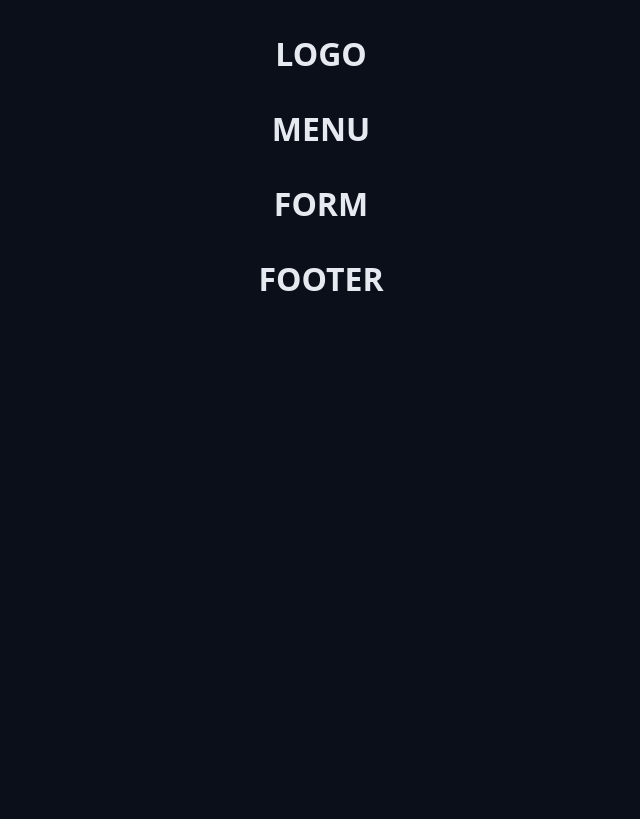
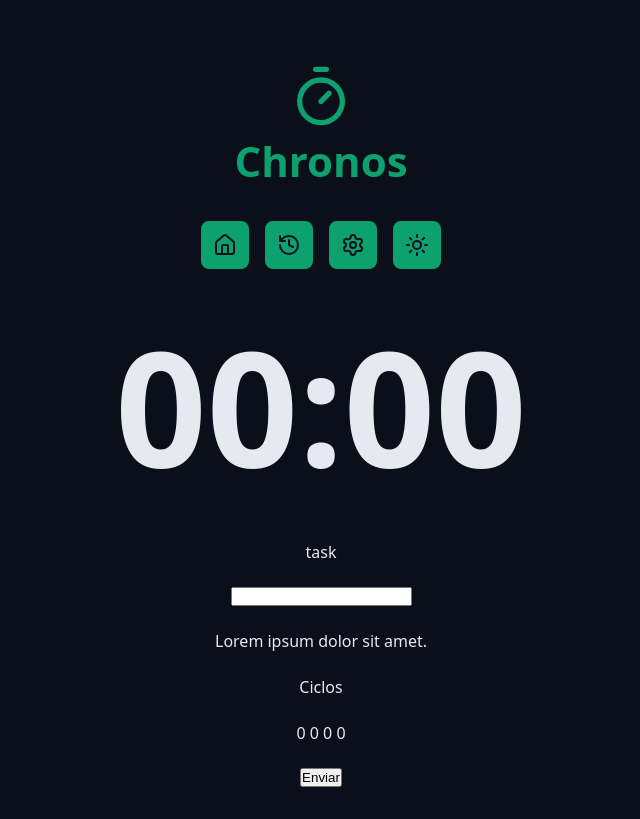
Before and after one commit to Lucas-S-De-Souza/chronos-pomodoro, a React app: page / in a window 1280 px wide. Shown: the whole page, without its empty margins (319-959 px from the left). Built offline with nearby package versions, Linux system fonts and the light colour scheme; the HTML template or start-up script is replaced by a standard one.

Commit message:
Atribuindo alguns componentes

```diff
--- a/src/App.tsx
+++ b/src/App.tsx
@@ -3,7 +3,10 @@
 
 
 import { Container } from './components/Container';
-import { Heading } from './components/Heading';
+import {Logo} from './components/Logo'
+import { Menu } from './components/Menu';
+import { CountDown } from './components/CountDown';
+import { DefaultInput } from './components/DefaultInput';
 
 
 export function App() {
@@ -11,19 +14,36 @@
   return (
     <>
     <Container>
-      <Heading>LOGO</Heading>
+      <Logo />
     </Container>
 
     <Container>
-      <Heading>MENU</Heading>
+      <Menu />
     </Container>
 
     <Container>
-      <Heading>FORM</Heading>
+      <CountDown />
     </Container>
 
     <Container>
-      <Heading>FOOTER</Heading>
+      <form className='form' action="">
+        <div className="formRow">
+          <DefaultInput id='meuInput' type= 'text'/>
+        </div>
+
+        <div className="formRow">
+          <p>Lorem ipsum dolor sit amet.</p>
+        </div>
+
+        <div className="formRow">
+          <p>Ciclos</p>
+          <p>0 0 0 0 </p>
+        </div>
+
+        <div className="formRow">
+          <button>Enviar</button>
+        </div>
+      </form>
     </Container>
     </>
   );
--- /dev/null
+++ b/src/components/CountDown/index.tsx
@@ -0,0 +1,5 @@
+import styles from "./styles.module.css"
+
+export function CountDown() {
+  return <div className={styles.container}>00:00</div>;
+}
--- /dev/null
+++ b/src/components/CountDown/styles.module.css
@@ -0,0 +1,6 @@
+.container {
+  font-size: clamp(8rem, 30vw, 16rem);;
+  font-weight: bold;
+  text-align: center;
+  line-height: 1.3;
+}
--- /dev/null
+++ b/src/components/DefaultInput/index.tsx
@@ -0,0 +1,10 @@
+type DefaultInputProps = { id: string } & React.ComponentProps<"input">;
+
+export function DefaultInput({ id, type }: DefaultInputProps) {
+  return (
+    <>
+      <label htmlFor={id}>task</label>
+      <input id={id} type={type} />
+    </>
+  );
+}
--- /dev/null
+++ b/src/components/Logo/index.tsx
@@ -0,0 +1,11 @@
+import { TimerIcon } from "lucide-react";
+import styles from "./styles.module.css"
+
+export function Logo() {
+  return <div className={styles.logo}>
+    <a className={styles.logoLink} href="#">
+      <TimerIcon />
+      <span>Chronos</span>
+    </a>
+  </div>;
+}
--- /dev/null
+++ b/src/components/Logo/styles.module.css
@@ -0,0 +1,29 @@
+.logo {
+  display: flex;
+  align-items: center;
+  justify-content: center;
+  gap: 2.4rem;
+  padding-top: 3.2rem;
+}
+
+.logoLink {
+  display: flex;
+  flex-direction: column;
+  align-items: center;
+  justify-content: center;
+  font-weight: bold;
+  gap: 0.4rem;
+  font-size: 4.2rem;
+  text-decoration: none;
+  color: var(--primary);
+  transition: all 0.1s ease-in-out;
+}
+
+.logoLink:hover {
+  filter: brightness(80%);
+}
+
+.logoLink svg {
+  width: 6.4rem;
+  height: 6.4rem;
+}
--- /dev/null
+++ b/src/components/Menu/index.tsx
@@ -0,0 +1,22 @@
+import { HistoryIcon, HouseIcon, SettingsIcon, SunIcon } from "lucide-react";
+import styles from "./styles.module.css"
+
+export function Menu() {
+  return <nav className={styles.menu}>
+    <a className={styles.menuLink} href="#">
+      <HouseIcon />
+    </a>
+
+    <a className={styles.menuLink} href="#">
+      <HistoryIcon />
+    </a>
+
+    <a className={styles.menuLink} href="#">
+      <SettingsIcon />
+    </a>
+
+    <a className={styles.menuLink} href="#">
+      <SunIcon />
+    </a>
+  </nav>;
+}
--- /dev/null
+++ b/src/components/Menu/styles.module.css
@@ -0,0 +1,28 @@
+.menu {
+  display: flex;
+  align-items: center;
+  justify-content: center;
+  gap: 1.6rem;
+}
+
+.menuLink {
+  display: inline-flex;
+  align-items: center;
+  justify-content: center;
+
+  text-decoration: none;
+  background: var(--primary);
+  color: var(--text-over-primary);
+  transition: all 0.1s ease-in-out;
+  padding: 1.2rem;
+  border-radius: 0.8rem;
+}
+
+.menuLink:hover {
+  filter: brightness(80%);
+}
+
+.menuLink svg {
+  width: 2.4rem;
+  height: 2.4rem;
+}
--- a/src/styles/global.css
+++ b/src/styles/global.css
@@ -14,3 +14,19 @@
   background: var(--gray-900);
   color: var(--text-default);
 }
+
+.form {
+  display: flex;
+  align-items: center;
+  justify-content: center;
+  flex-direction: column;
+  gap: 2.4rem;
+}
+
+.formRow {
+  display: flex;
+  align-items: center;
+  justify-content: center;
+  flex-direction: column;
+  gap: 2.4rem;
+}
```
